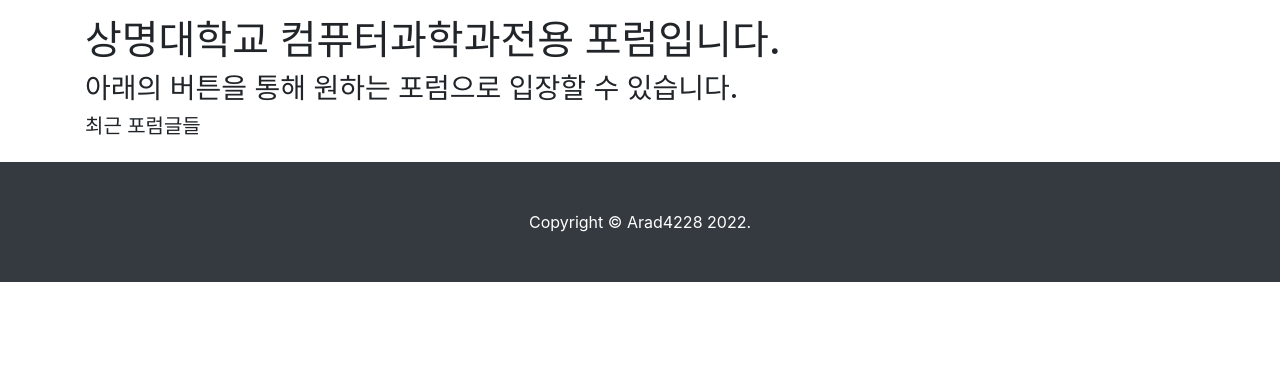
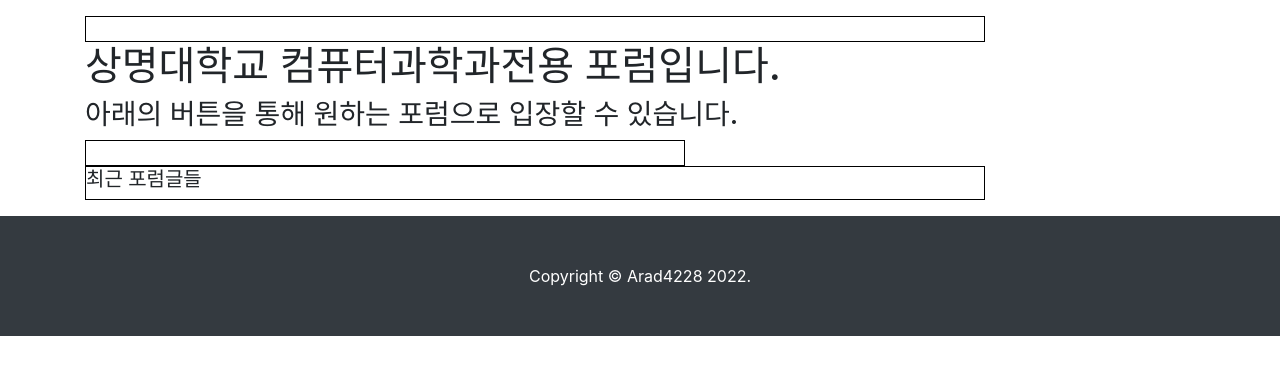
Before and after one commit to arad4228/DjangoWebWithPassta, a Django app: page / in a window 1280 px wide. Shown: the part 56-431 px from the top of the page. Run offline with Django 3.2, Linux system fonts and the light colour scheme; data that the repository does not hold is empty; some libraries are stand-ins or nearby versions.

Commit message:
Fix Main-pages

```diff
--- /dev/null
+++ b/SMForum/forums/static/blog/css/btn.css
@@ -0,0 +1,28 @@
+.main_button_1 {
+    width:100%;
+    font-size: 40px;
+    padding: 5px 5px 5px 5px;
+    border: 1px solid black;
+}
+.button-box {
+    display: flex;
+    width: 900px;
+}
+
+.recent_forum_box {
+    border: 1px solid black;
+    width: 900px;
+    height: auto;
+}
+
+.sangmyung{
+    border: 1px solid black;
+    width: 900px;
+    height: auto;
+}
+
+.sumung{
+    border: 1px solid black;
+    width: 600px;
+    height: auto;
+}
--- a/SMForum/forums/templates/util/noSideBase.html
+++ b/SMForum/forums/templates/util/noSideBase.html
@@ -5,6 +5,7 @@
     {% block title %}
     {% endblock %}
         <link rel="stylesheet" href="{% static 'blog/bootstrap/bootstrap.min.css' %}" media="screen">
+    <link rel="stylesheet" href="{% static 'blog/css/btn.css' %}" media="screen">
 
     <script src="https://kit.fontawesome.com/726bbd6862.js" crossorigin="anonymous"></script>
 </head>
--- a/SMForum/main_page/templates/main_page/landing.html
+++ b/SMForum/main_page/templates/main_page/landing.html
@@ -5,11 +5,25 @@
 {% endblock %}
 
 {% block main_area %}
+    <div class="sangmyung">
+        <img src="" alt="">
+    </div>
     <h1>상명대학교 컴퓨터과학과전용 포럼입니다.</h1>
     <h3> 아래의 버튼을 통해 원하는 포럼으로 입장할 수 있습니다.</h3>
 
+    <div class="sumung">
+        <img src="" alt="">
+    </div>
+
+    <div class="button-box">
+        {% for c in Categories %}
+            <a class="main_button_1" href="{{ c.get_absolute_url }}">{{ c.name }}</a>
+        {% endfor  %}
+    </div>
+    <div class="recent_forum_box">
     <h5> 최근 포럼글들</h5>
     {% for forumPost in recent_posts %}
         <p>{{ forumPost.title }} - {{ forumPost.content | truncatewords:30 }}</p>
     {% endfor %}
+    </div>
 {% endblock %}
```
